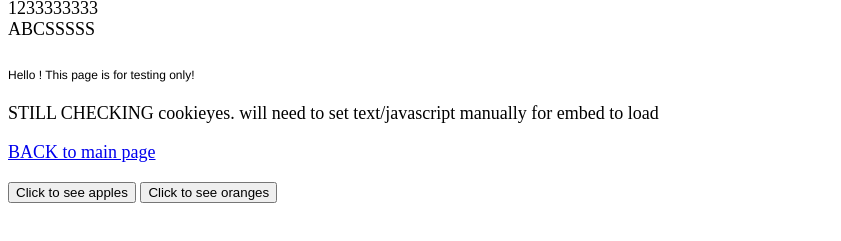
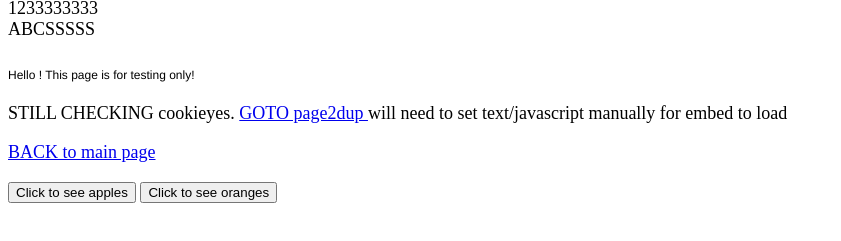
Before and after one commit to lai-san/lai-san.github.io, a plain HTML site: page page2.html in a window 1280 px wide. Shown: the part 73-314 px from the top of the page, without its empty margins (0-841 px from the left). Drawn offline with Linux system fonts and the light colour scheme; a script that the page names is missing.

Commit message:
Add link to page2dup in page2.html

```diff
--- a/page2.html
+++ b/page2.html
@@ -88,7 +88,7 @@ ABCSSSSS </header>
 <p class="p1"><BR></BR>Hello ! This page is for testing only!</p>
   <BR>
   STILL CHECKING cookieyes.
-
+<a href="https://lai-san.github.io/page2dup.html">GOTO page2dup </a>
   will need to set text/javascript manually for embed to load
   <P>
 <a href="index.html">BACK to main page</a></P>
```
